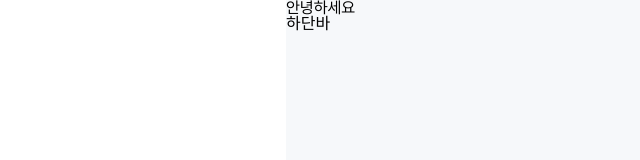
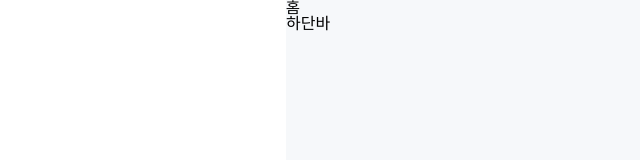
Before and after one commit to SSU-CAR/SSU-CAR-FE, a React (Vite) app: page / in a window 1280 px wide. Shown: the top 160 px of the page, without its empty margins (124-764 px from the left). Built offline with nearby package versions, Linux system fonts and the light colour scheme.

Commit message:
feat: 페이지 컴포넌트 생성, 라우터 연결

```diff
--- a/src/App.tsx
+++ b/src/App.tsx
@@ -4,6 +4,9 @@ import { theme } from "@styles/theme";
 import { BrowserRouter, Routes, Route } from "react-router-dom";
 
 import { HomePage } from "@pages/Home";
+import { NotePage } from "@pages/Note";
+import { ReportPage } from "@pages/Report";
+import { BadgePage } from "@pages/Badge";
 
 function App() {
   return (
@@ -12,6 +15,9 @@ function App() {
       <ThemeProvider theme={theme}>
         <Routes>
           <Route path="/" element={<HomePage />} />
+          <Route path="/note" element={<NotePage />} />
+          <Route path="/report" element={<ReportPage />} />
+          <Route path="/badge" element={<BadgePage />} />
         </Routes>
       </ThemeProvider>
     </BrowserRouter>
--- /dev/null
+++ b/src/pages/Badge/index.tsx
@@ -0,0 +1,9 @@
+import { Layout } from "@components/common/Layout";
+
+export const BadgePage = () => {
+  return (
+    <Layout navbar>
+      <div>배지</div>
+    </Layout>
+  );
+};
--- a/src/pages/Home/index.tsx
+++ b/src/pages/Home/index.tsx
@@ -3,8 +3,8 @@ import { Layout } from "@components/common/Layout";
 
 export const HomePage = () => {
   return (
-    <Layout navbar={true}>
-      <Title>안녕하세요</Title>
+    <Layout navbar>
+      <Title>홈</Title>
     </Layout>
   );
 };
--- /dev/null
+++ b/src/pages/Note/index.tsx
@@ -0,0 +1,9 @@
+import { Layout } from "@components/common/Layout";
+
+export const NotePage = () => {
+  return (
+    <Layout navbar>
+      <div>주행 기록</div>
+    </Layout>
+  );
+};
--- /dev/null
+++ b/src/pages/Report/index.tsx
@@ -0,0 +1,9 @@
+import { Layout } from "@components/common/Layout";
+
+export const ReportPage = () => {
+  return (
+    <Layout navbar>
+      <div>리포트</div>
+    </Layout>
+  );
+};
```
